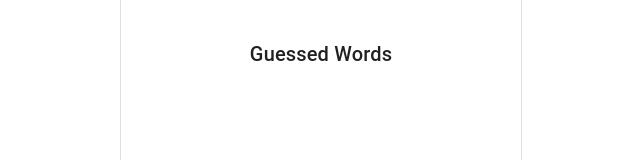
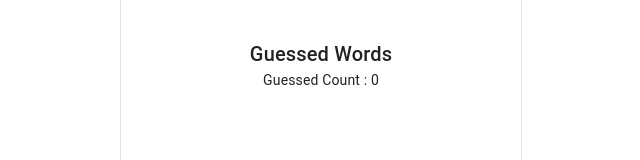
Before and after one commit to BiTheDev/Brian_Ho_Project2_Wordle, a React (Vite) app: page /level_normal in a window 1280 px wide. Shown: the part 342-502 px from the top of the page, without its empty margins (319-959 px from the left). Built offline with nearby package versions, Linux system fonts and the light colour scheme.

Commit message:
add guess count

```diff
--- a/src/GuessFeedback/Guess_FeedBack.jsx
+++ b/src/GuessFeedback/Guess_FeedBack.jsx
@@ -2,7 +2,7 @@ import React from "react";
 import { Box, Typography } from "@mui/material";
 
 function GuessFeedback(props) {
-  const {feedback, typedWords} = props;
+  const {feedback, typedWords, guessCount} = props;
 
   return (
     <Box>
@@ -28,6 +28,9 @@ function GuessFeedback(props) {
         <Typography variant="h6" component="h6">
           Guessed Words
         </Typography>
+        <Typography variant="body2" >
+          Guessed Count : {guessCount}
+        </Typography>
         {typedWords.map((item, index) => (
           <Typography key={index} variant="body1" style={{ margin: "0 4px" }}>
             {item}
--- a/src/normalLevel/Normal_Level.jsx
+++ b/src/normalLevel/Normal_Level.jsx
@@ -20,7 +20,7 @@ function Normal_Level() {
     "Jovial",
     "Gambit",
     "Juggle",
-    "Karma",
+    "Unreal",
     "Hallow",
     "Fringe",
     "Lagoon",
@@ -53,6 +53,7 @@ function Normal_Level() {
     if (guessArr.length !== wordArr.length) {
       newFeedback.push("Invalid guess length");
     } else {
+      setGuessCount(guessCount + 1);
       // check each letter of the guess against the word
       for (let i = 0; i < wordArr.length; i++) {
         if (guessArr[i] === wordArr[i]) {
@@ -74,7 +75,6 @@ function Normal_Level() {
 
     setFeedback(newFeedback);
     setGuess("");
-    setGuessCount(guessCount + 1);
     const inputs = document.querySelectorAll("input");
     inputs.forEach((input) => (input.value = ""));
   };
@@ -139,39 +139,8 @@ function Normal_Level() {
           <GuessFeedback
             feedback = {feedback}
             typedWords = {typedWords}
+            guessCount = {guessCount}
           />
-          {/* <Box className="feedback">
-            {feedback.map((item, index) => (
-              <Typography
-                key={index}
-                variant="body1"
-                className={
-                  item === "Correct"
-                    ? "correct"
-                    : item === "Wrong"
-                    ? "wrong"
-                    : "close"
-                }
-                style={{ margin: "0 4px" }}
-              >
-                {item}
-              </Typography>
-            ))}
-          </Box>
-          <Box>
-            <Typography variant="h6" component="h6">
-              Guessed Words
-            </Typography>
-            {typedWords.map((item, index) => (
-              <Typography
-                key={index}
-                variant="body1"
-                style={{ margin: "0 4px" }}
-              >
-                {item}
-              </Typography>
-            ))}
-          </Box> */}
         </Box>
       </Container>
     </Paper>
```
